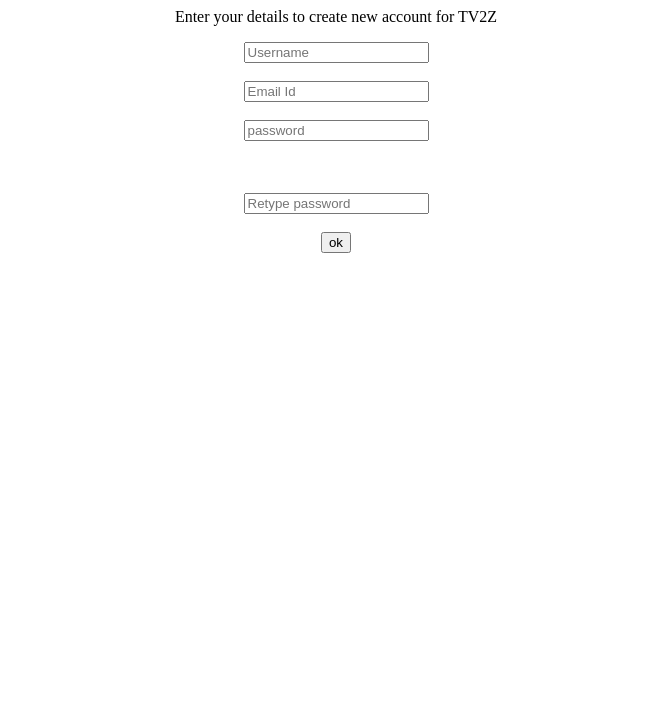
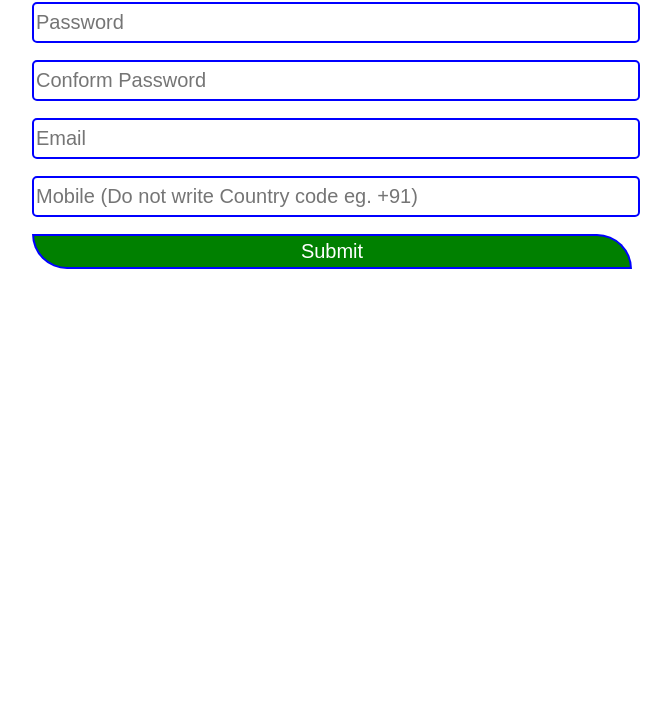
Before and after one commit to anandbattul/Form_Validation, a plain HTML site: page new.html in a window 1280 px wide. Shown: the part 80-800 px from the top of the page, without its empty margins (304-975 px from the left). Drawn offline with Linux system fonts and the light colour scheme.

Commit message:
Update new.html

```diff
--- a/new.html
+++ b/new.html
@@ -2,56 +2,167 @@
 <html lang="en">
 
 <head>
-    <meta charset="UTF-8" />
-    <meta http-equiv="X-UA-Compatible" content="IE=edge" />
-    <meta name="viewport" content="width=device-width, initial-scale=1.0" />
-    <title>Document</title>
+    <meta charset="UTF-8">
+    <meta http-equiv="X-UA-Compatible" content="IE=edge">
+    <meta name="viewport" content="width=device-width, initial-scale=1.0">
     <style>
-        body{
-            display: flex;
-            text-align: center;
-            justify-content: center;
-            /* background-color: black; */
-        }
-        #continer{
-            /* background-color: blue; */
-            margin: auto;
+        input {
+            width: 600px;
+            height: 35px;
+            border-radius: 5px;
+            border: 2px solid blue;
+            font-size: 20px;
         }
 
+        #btn {
+            background-color: green;
+            color: white;
+            font-size: 20px;
+            border-radius: 0px 50px;
+        }
+
+        span {
+            color: red;
+            font-size: 20px;
+        }
     </style>
+    <title>FORM validation</title>
 </head>
 
 <body>
-  <div id="continer">
-    <h1>SIGN UP</h1>
-    <p>Enter your details to create new account for TV2Z</p>
-    <input type="text" placeholder="Username" id="Username" value="" /><br /><br />
-    <input type="email" placeholder="Email Id" id="email" value="" /><br /><br />
+    <form action="#" autocomplete="off" onsubmit="return validation()">
+        <table cellspacing="15" align="center">
+            <tr>
+                <td><input type="text" id="user" placeholder="User name">
+                    <br><span id="userr"></span>
+                </td>
+            </tr>
+            <tr>
+                <td><input type="text" id="pass" placeholder="Password">
+                    <br><span id="passs"></span>
+                </td>
+            </tr>
+            <tr>
+                <td><input type="text" id="conpass" placeholder="Conform Password">
+                    <br><span id="conpasss"></span>
+                </td>
+            </tr>
+            <tr>
+                <td><input type="text" id="email" placeholder="Email">
+                    <br><span id="emaill"></span>
+                </td>
+            </tr>
+            <tr>
+                <td><input type="text" id="mobile" placeholder="Mobile (Do not write Country code eg. +91)">
+                    <br><span id="mobilee"></span>
+                </td>
+            </tr>
+            <tr>
+                <td><input type="submit" id="btn" placeholder=""></td>
+            </tr>
+        </table>
+    </form>
+    <script>
+        function validation() {
+            var user = document.getElementById("user").value;
+            var pass = document.getElementById("pass").value;
+            console.log(user);
+            var conpass = document.getElementById("conpass").value;
+            var email = document.getElementById("email").value;
+            var mobile = document.getElementById("mobile").value;
+            if (user.length < 2) {
+                document.getElementById("userr").innerHTML = `**Please write more than one character in the Box`
+                return false;
+            }
+            if (!isNaN(user)) {
+                document.getElementById("userr").innerHTML = `**Please write Alphabets only in the Box`
+                return false;
+            }
+            if (user == "") {
+                document.getElementById("userr").innerHTML = `**Please write username in the Box`
+                return false;
+            }else {
+                document.getElementById("userr").innerHTML = "";
+            }
 
-    <input type="password" placeholder="password" id="password" value="" /><br />
-    <p id="errorp" style="color: red;"></p>
-    <br /><br />
 
-    <input type="password" placeholder="Retype password" id="rpassword" value="" /><br /><br />
+            if (pass == "") {
+                document.getElementById("passs").innerHTML = `**Please write Password in the Box`
+                return false;
+            }
+            if (pass.length < 8) {
+                document.getElementById("passs").innerHTML = `**Please write Password of Atleast 8 Charecter in the Box`
+                return false;
+            }
+            if (pass.search(/[0-9]/)==-1) {
+                document.getElementById("passs").innerHTML = `**Please write Password of Atleast 1 Number in the Box`
+                return false;
+            }
+            if (pass.search(/[a-z]/)==-1) {
+                document.getElementById("passs").innerHTML = `**Please write Password of Atleast 1 Lower case character in the Box`
+                return false;
+            }
+            if (pass.search(/[A-Z]/)==-1) {
+                document.getElementById("passs").innerHTML = `**Please write Password of Atleast 1 Upper case character in the Box`
+                return false;
+            }
+            if (pass.search(/[!\@\#\$\%\^\&\*\(\)\_\-\+\+\<\>\?]/)==-1) {
+                document.getElementById("passs").innerHTML = `**Please write Password of Atleast 1 Spacial Symbol in the Box`
+                return false;
+            }
+            else {
+                document.getElementById("passs").innerHTML = ``
+            }
 
-    <button onclick="CheckPassword()">ok</button>
 
-</div>
-    <script>
 
-        function CheckPassword() {
-            let pass = document.getElementById("password").value;
-            var passw = /^(?=.*[A-Za-z])(?=.*\d)(?=.*[@$!%*#?&])[A-Za-z\d@$!%*#?&]{8,}$/;
-            if (pass.match(passw)) {
-                alert("correct")
+
+            if (conpass == "") {
+                document.getElementById("conpasss").innerHTML = `**Please write Conform Password in the Box`
+                return false;
+            }
+            if (conpass != pass) {
+                document.getElementById("conpasss").innerHTML = `**Please write Conform Password same as Password in the Box`
+                return false;
+            }else {
+                document.getElementById("conpasss").innerHTML = ``
+            }
+
+
+            if (email == "") {
+                document.getElementById("emaill").innerHTML = `**Please write Email in the Box`
+                return false;
+            }
+            if (email.indexOf('@') <=0) {
+                document.getElementById("emaill").innerHTML = `**Please write Valid Email(Invalid Position of @) in the Box`
+                return false;
+            }
+            if (email.charAt(email.length-4) !="." && email.charAt(email.length-3) !=".") {
+                document.getElementById("emaill").innerHTML = `**Please write Valid Email(Invalid Position of .) in the Box`
+                return false;
+            }
+            else {
+                document.getElementById("emaill").innerHTML = ``
+            }
+
+
+            if (mobile == "") {
+                document.getElementById("mobilee").innerHTML = `**Please write Mobile Number in the Box`
+                return false;
+            }
+            if (isNaN(mobile)) {
+                document.getElementById("mobilee").innerHTML = `**Please write Number only in the Box`
+                return false;
+            }
+            if (mobile.length < 10 || mobile.length > 10) {
+                document.getElementById("mobilee").innerHTML = `**Please write 10 digit Mobile Number in the Box`
+                return false;
             } else {
-                // alert("Wrong...!");
-                document.getElementById("errorp").innerHTML=`Please follow this format:
-                Minimum eight characters,
-                at least one letter,
-                one number and one special character`
+                document.getElementById("mobilee").innerHTML = "";
             }
-        };
+        }
+
+
     </script>
 </body>
 
```
